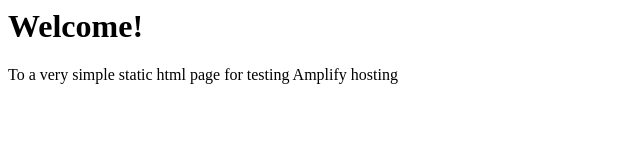
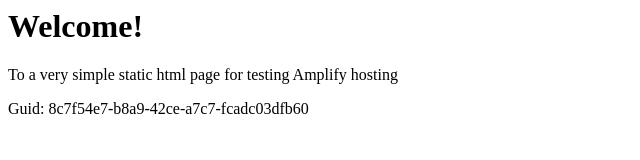
Before and after one commit to aws-aemilia-mxp/Github-PR-Commit-Integration-Test-DoNotTouch-Gith-P5X5MO5I-v1-preprod-eu-south-1, a website: page src/index.html in a window 1280 px wide. Shown: the whole page, without its empty margins (0-640 px from the left). Drawn offline with Linux system fonts and the light colour scheme.

Commit message:
commit from integ tests

```diff
--- a/src/index.html
+++ b/src/index.html
@@ -1,3 +1,5 @@
+
+
 <html lang="en">
 
 <head>
@@ -10,6 +12,6 @@
 <body>
     <h1>Welcome!</h1>
     <p>To a very simple static html page for testing Amplify hosting</p>
-</body>
+    <p>Guid: 8c7f54e7-b8a9-42ce-a7c7-fcadc03dfb60</p></body>
 
 </html>
```
